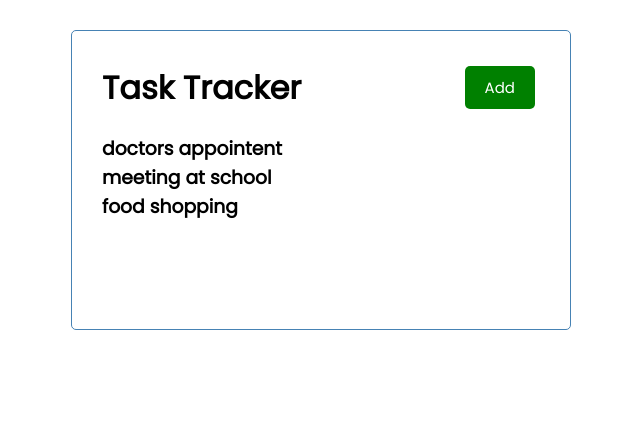
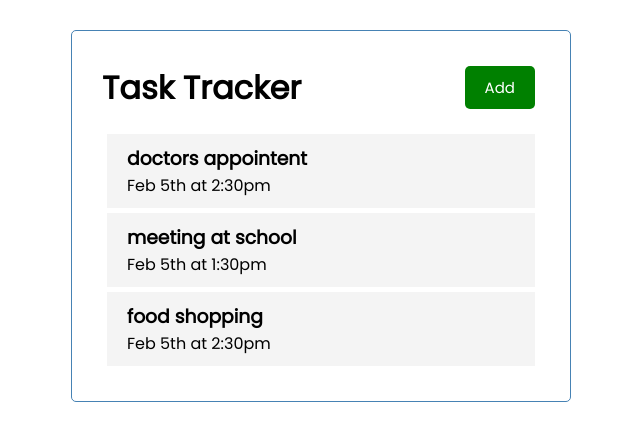
Before and after one commit to souhailhoichtia/react-task-tracker, a React (Create React App) app: page / in a window 1280 px wide. Shown: the top 440 px of the page, without its empty margins (319-959 px from the left). Built offline with nearby package versions, Linux system fonts and the light colour scheme.

Commit message:
adding a Task componenet (single without s) to manage a task+ installing icons react library

```diff
--- a/package.json
+++ b/package.json
@@ -6,6 +6,7 @@
     "cra-template": "1.1.2",
     "react": "^17.0.2",
     "react-dom": "^17.0.2",
+    "react-icons": "^4.3.1",
     "react-scripts": "4.0.3"
   },
   "scripts": {
--- /dev/null
+++ b/src/components/Task.js
@@ -0,0 +1,10 @@
+function Task(props) {
+  return (
+    <div className="task">
+      <h3>{props.task.text}</h3>
+      <p>{props.task.day}</p>
+    </div>
+  );
+}
+
+export default Task;
--- a/src/components/Tasks.js
+++ b/src/components/Tasks.js
@@ -1,8 +1,10 @@
+import Task from "./Task";
+
 function Tasks({ tasks }) {
   return (
     <>
       {tasks.map((task) => (
-        <h3 key={task.id}>{task.text}</h3>
+        <Task key={task.id} task={task} />
       ))}
     </>
   );
```
Also changed, not shown: 1 other file (tests, documents, lock files or other folders).
